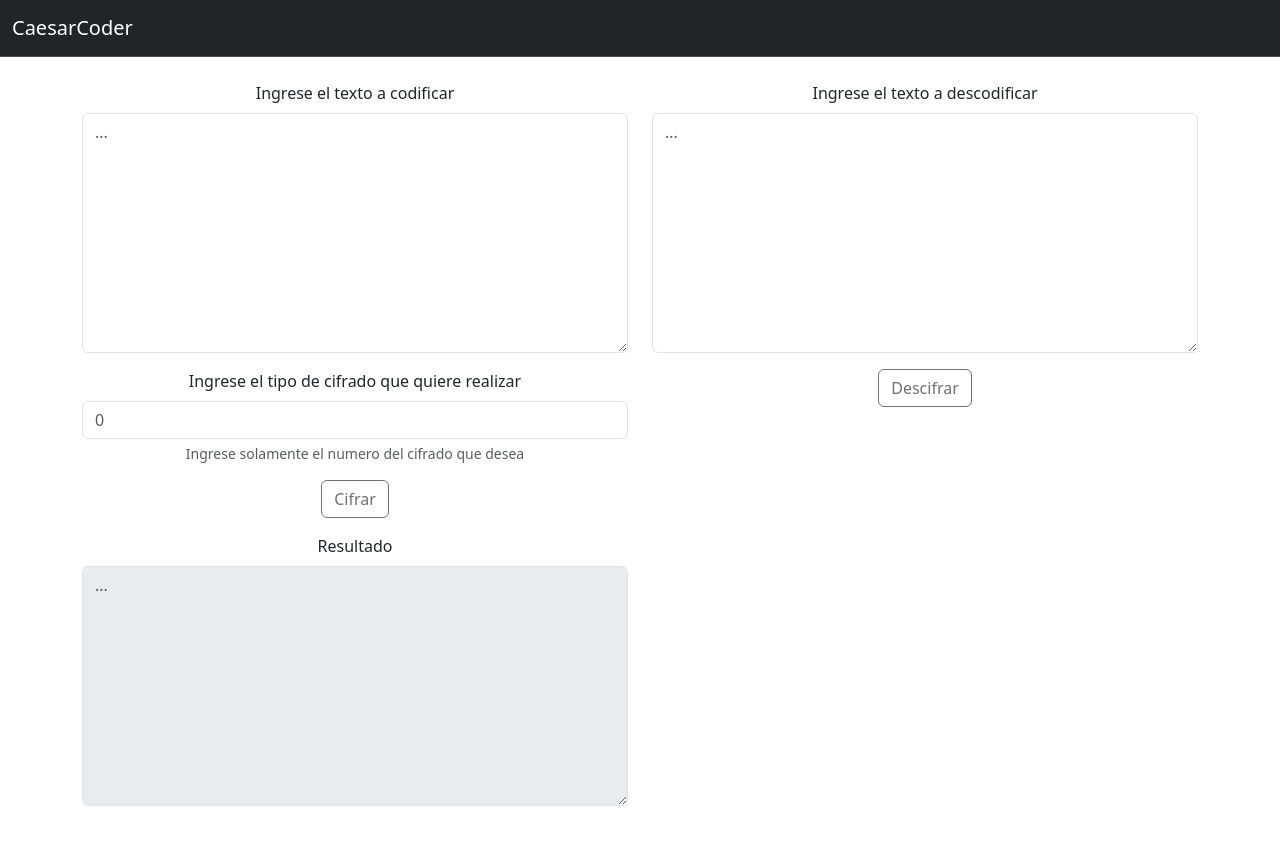
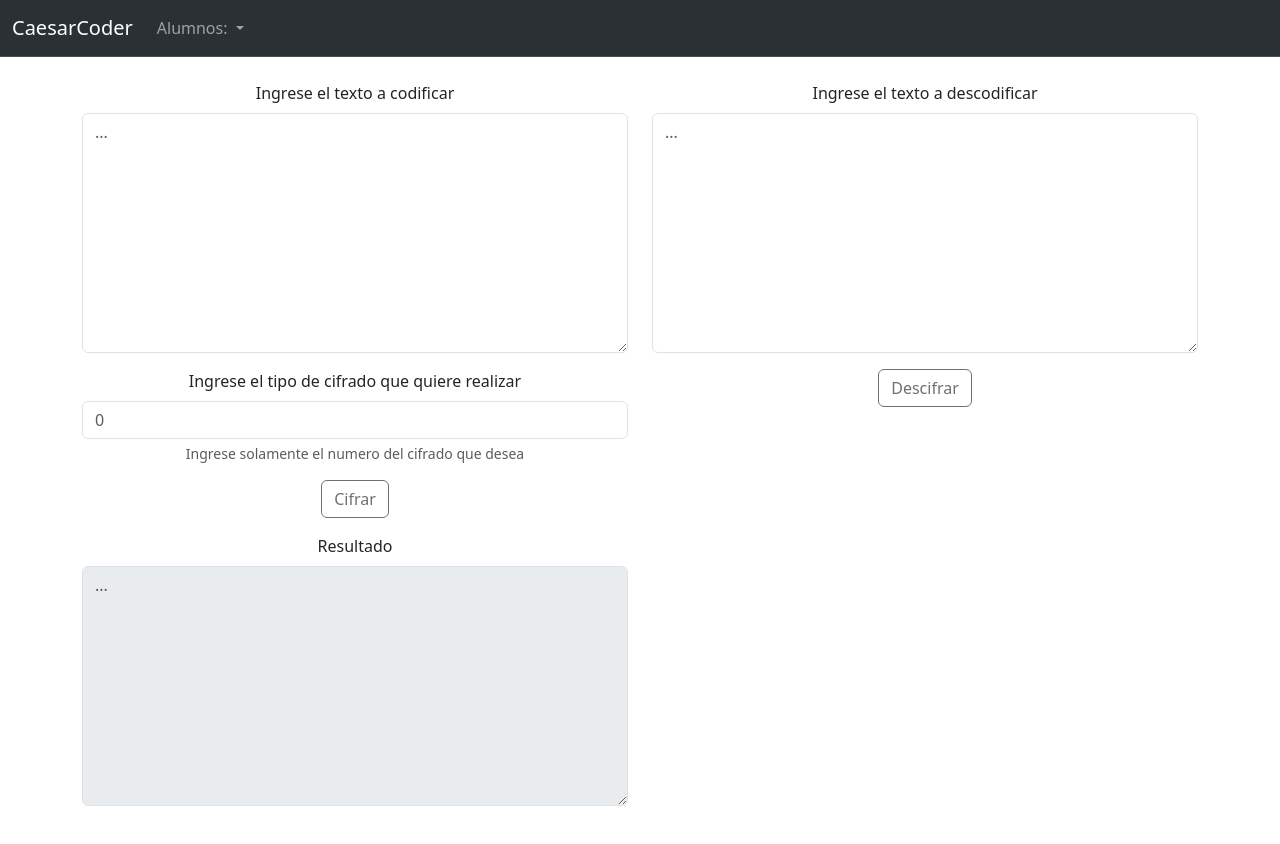
Before and after one commit to FcoMdz/CaesarCoder, an Angular app: page / in a window 1280 px wide. Built offline with nearby package versions, Linux system fonts and the light colour scheme.

Commit message:
agregando nombres

```diff
--- a/src/app/app.component.html
+++ b/src/app/app.component.html
@@ -1,8 +1,25 @@
-<nav class="navbar bg-dark border-bottom border-body" data-bs-theme="dark">
+<nav class="navbar bg-dark border-bottom border-body  navbar-expand-lg bg-body-tertiary" data-bs-theme="dark">
   <div class="container-fluid">
-    <a class="navbar-brand" href="#">
-      CaesarCoder
-    </a>
+    <a class="navbar-brand" href="#">CaesarCoder</a>
+    <button class="navbar-toggler" type="button" data-bs-toggle="collapse" data-bs-target="#navbarSupportedContent" aria-controls="navbarSupportedContent" aria-expanded="false" aria-label="Toggle navigation">
+      <span class="navbar-toggler-icon"></span>
+    </button>
+    <div class="collapse navbar-collapse" id="navbarSupportedContent">
+      <ul class="navbar-nav me-auto mb-2 mb-lg-0">
+
+        <li class="nav-item dropdown">
+          <a class="nav-link dropdown-toggle" href="#" role="button" data-bs-toggle="dropdown" aria-expanded="false">
+            Alumnos:
+          </a>
+          <ul class="dropdown-menu">
+            <li><p class="dropdown-item" href="#">Gerardo Femat Delgado</p></li>
+            <li><p class="dropdown-item" href="#">Francisco de Jesús Méndez Lara</p></li>
+          </ul>
+        </li>
+
+      </ul>
+
+    </div>
   </div>
 </nav>
 <div class="my-4">
```
